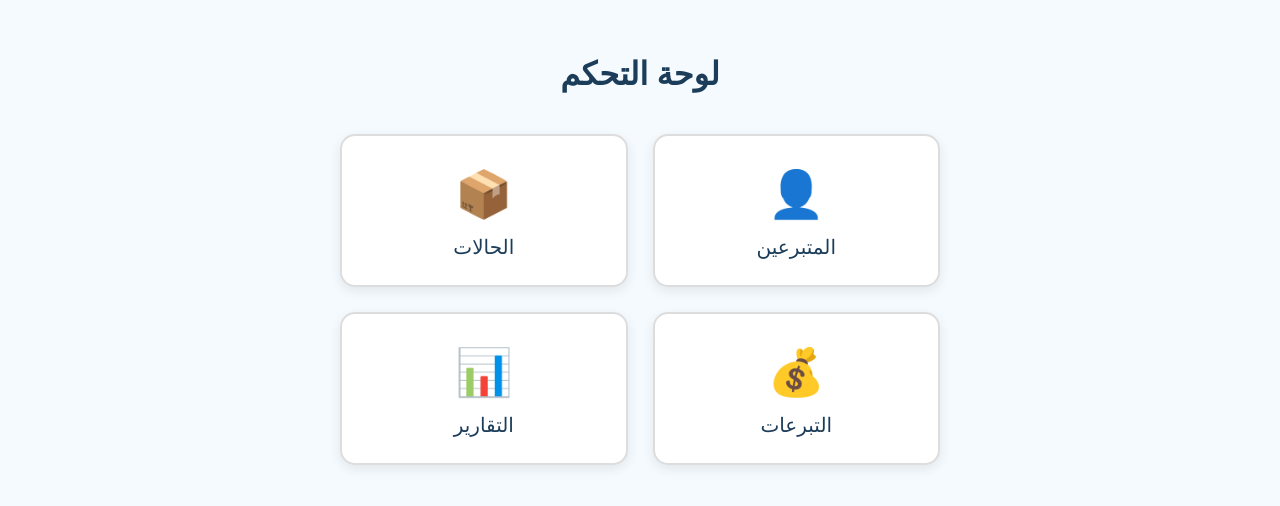
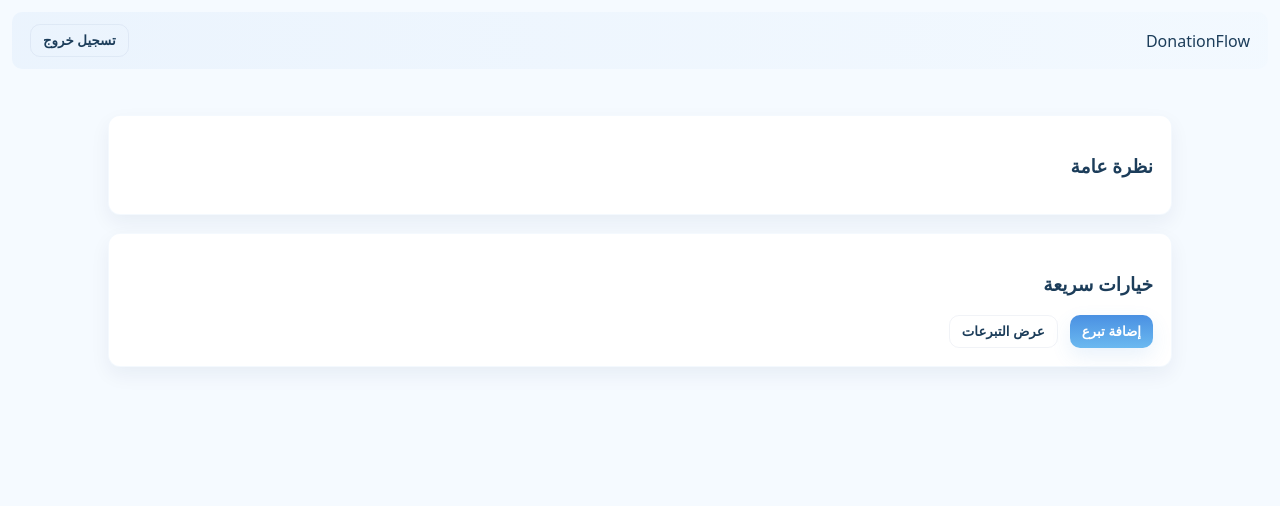
Before and after one commit to aishaalmassoudi-glitch/DonationFlow, a plain HTML site: page public/dashboard.html in a window 1280 px wide. Drawn offline with Linux system fonts and the light colour scheme; no server answers; sample sign-in values are in the browser's storage.

Commit message:
Update dashboard.html

```diff
--- a/public/dashboard.html
+++ b/public/dashboard.html
@@ -1,80 +1,41 @@
-<!DOCTYPE html>
+<!doctype html>
 <html lang="ar">
-<head>
-  <meta charset="UTF-8">
-  <title>لوحة التحكم - DonationFlow</title>
-  <link rel="stylesheet" href="styles.css">
-
-  <style>
-    body {
-      text-align: center;
-      padding: 30px;
-    }
-
-    h1 {
-      margin-bottom: 25px;
-    }
-
-    .grid {
-      display: grid;
-      grid-template-columns: repeat(2, 1fr);
-      gap: 25px;
-      max-width: 600px;
-      margin: auto;
-      margin-top: 40px;
-    }
-
-    .card-btn {
-      background: #ffffff;
-      border: 2px solid #ddd;
-      padding: 25px;
-      border-radius: 15px;
-      cursor: pointer;
-      font-size: 20px;
-      transition: 0.2s;
-      box-shadow: 0 4px 12px #00000015;
-    }
-
-    .card-btn:hover {
-      transform: scale(1.05);
-      border-color: #2e61ff;
-    }
-
-    .icon {
-      font-size: 46px;
-      margin-bottom: 10px;
-      color: #2e61ff;
-    }
-  </style>
-
+<head><meta charset="utf-8">
+  <meta name="viewport" content="width=device-width, initial-scale=1">
+  <title>لوحة المتبرع</title><link rel="stylesheet" href="styles.css">
 </head>
 <body>
+<div id="loader" class="loader">جارٍ التحميل...</div>
+<script> if(!localStorage.getItem('token')) location.href='/login.html'; </script>
 
-  <h1>لوحة التحكم</h1>
+<div class="navbar"><div class="title">DonationFlow</div><div><button class="btn btn-secondary" onclick="logout()">تسجيل خروج</button></div></div>
 
-  <div class="grid">
+<div class="container">
+  <div class="card"><h3>نظرة عامة</h3><div id="stats" style="display:flex;gap:12px;margin-top:12px"></div></div>
+  <div class="card"><h3>خيارات سريعة</h3><div style="display:flex;gap:12px"><button class="btn btn-primary" onclick="location.href='/add-donation.html'">إضافة تبرع</button>
+    <button class="btn btn-secondary" onclick="location.href='/donations.html'">عرض التبرعات</button></div></div>
+</div>
 
-    <div class="card-btn" onclick="location.href='donors.html'">
-      <div class="icon">👤</div>
-      المتبرعين
-    </div>
+<script>
+function logout(){ localStorage.clear(); location.href='/login.html'; }
+function showLoader(){ loader.style.display='block'; } function hideLoader(){ loader.style.display='none'; }
+function showMessage(t,type='success'){ const d=document.createElement('div'); d.className = type==='error'?'error':'success';
+ d.innerText=t; document.body.prepend(d); setTimeout(()=>d.remove(),3000); }
 
-    <div class="card-btn" onclick="location.href='cases.html'">
-      <div class="icon">📦</div>
-      الحالات
-    </div>
-
-    <div class="card-btn" onclick="location.href='donations.html'">
-      <div class="icon">💰</div>
-      التبرعات
-    </div>
-
-    <div class="card-btn" onclick="location.href='report.html'">
-      <div class="icon">📊</div>
-      التقارير
-    </div>
-
-  </div>
-
+async function load(){
+  showLoader();
+  try{
+    const res = await fetch('/api/dashboard', { headers:{ 'Authorization': 'Bearer ' + localStorage.getItem('token') }});
+    const data = await res.json();
+    hideLoader();
+    document.getElementById('stats').innerHTML = `
+      <div class="card" style="flex:1"><div>عدد المتبرعين</div><div style="font-weight:700">${data.donorsCount}</div></div>
+      <div class="card" style="flex:1"><div>عدد الحالات</div><div style="font-weight:700">${data.casesCount}</div></div>
+      <div class="card" style="flex:1"><div>إجمالي التبرعات</div><div style="font-weight:700">${data.totalDonations} ر.س</div></div>
+    `;
+  } catch(e){ hideLoader(); showMessage('فشل تحميل البيانات','error'); console.error(e); }
+}
+load();
+</script>
 </body>
 </html>
```
